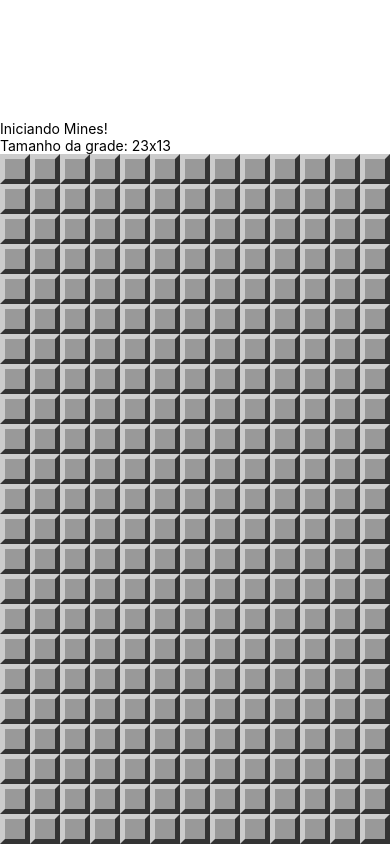
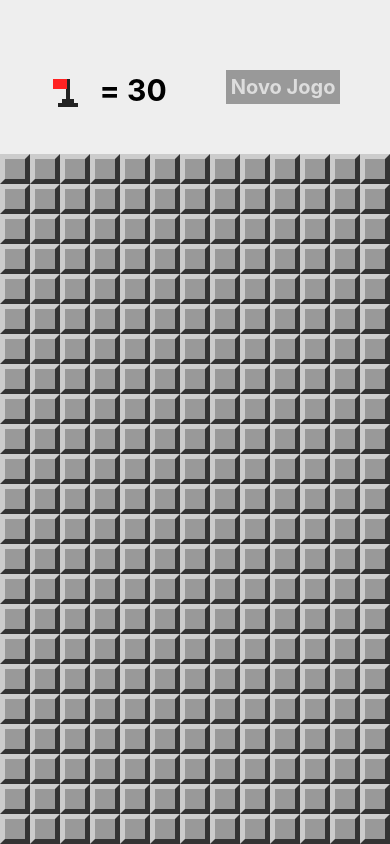
Before and after one commit to zhydani/campo-minado-react-native, a React Native app: screen / in a window 390 px wide. Built offline with nearby package versions, Linux system fonts and the light colour scheme.

Commit message:
adicionando header para iniciar novo jogo e contar as bandeiras que faltam

```diff
--- a/App.js
+++ b/App.js
@@ -9,7 +9,8 @@
 
 import params from './src/params'
 import MineField from  './src/components/MineField'
-import { createMinedBoard, cloneBoard, openField, hadExplosion, wonGame, showMines, invertFlag } from './src/functions'
+import Header from './src/components/Header'
+import { createMinedBoard, cloneBoard, openField, hadExplosion, wonGame, showMines, invertFlag, flagsUsed } from './src/functions'
 
 export default class App extends Component {
 
@@ -66,8 +67,8 @@
   render(){
     return (
       <SafeAreaView style={styles.container}>
-        <Text>Iniciando Mines!</Text>
-        <Text>Tamanho da grade: {params.getRowsAmount()}x{params.getColumnsAmount()}</Text>
+        <Header flagsLeft={this.minesAmount() - flagsUsed(this.state.board)}
+          onNewGame={() => this.setState(this.createState())}></Header>
         <View style={styles.board}>
           <MineField board={this.state.board}
             onOpenField={this.onOpenField}
--- a/src/components/Flag.js
+++ b/src/components/Flag.js
@@ -57,8 +57,8 @@
         marginLeft: 3
     },
     base1Bigger: {
-        height: 1,
-        width: 22,
+        height: 4,
+        width: 12,
         marginTop: 20,
         marginLeft: 12
     },
--- /dev/null
+++ b/src/components/Header.js
@@ -0,0 +1,55 @@
+import React from 'react';
+import {View, StyleSheet, Text, TouchableOpacity} from 'react-native';
+import Flag from './Flag';
+
+const Header = props => {
+    return(
+        <View style={styles.container}>
+            <View style={styles.flagContainer}>
+                <TouchableOpacity onPress={props.onFlagPress} style={styles.flagButton}>
+                    <Flag bigger />
+                </TouchableOpacity>
+                <Text style={styles.flagsLeft}>= {props.flagsLeft}</Text>
+            </View>
+            <TouchableOpacity style={styles.button} onPress={props.onNewGame}>
+                <Text style={styles.buttonLabel}>Novo Jogo</Text>
+            </TouchableOpacity>
+        </View>
+    )
+}
+
+const styles = StyleSheet.create({
+    container: {
+        flex: 1,
+        flexDirection: 'row',
+        backgroundColor: '#EEE',
+        alignItems: 'center',
+        justifyContent: 'space-around',
+        paddingTop: 20,
+        paddingHorizontal: 20
+    },
+    flagContainer: {
+        flexDirection: 'row'
+    },
+    flagButton: {
+        marginTop: 10,
+        minWidth: 30
+    },
+    flagsLeft: {
+        fontSize: 30,
+        fontWeight: 'bold',
+        paddingTop: 5,
+        marginLeft: 20
+    },
+    button: {
+        backgroundColor: '#999',
+        padding: 5
+    },
+    buttonLabel: {
+        fontSize: 20,
+        color: '#DDD',
+        fontWeight: 'bold'
+    }
+})
+
+export default Header;
--- a/src/functions.js
+++ b/src/functions.js
@@ -96,4 +96,7 @@
     field.flagged = !field.flagged
 }
 
-export { createMinedBoard, cloneBoard, openField, hadExplosion, wonGame, showMines, invertFlag }
+// calcular quantas flags foram usadas no jogo
+const flagsUsed = board => fields(board).filter(field => field.flagged).length
+
+export { createMinedBoard, cloneBoard, openField, hadExplosion, wonGame, showMines, invertFlag, flagsUsed }
```
